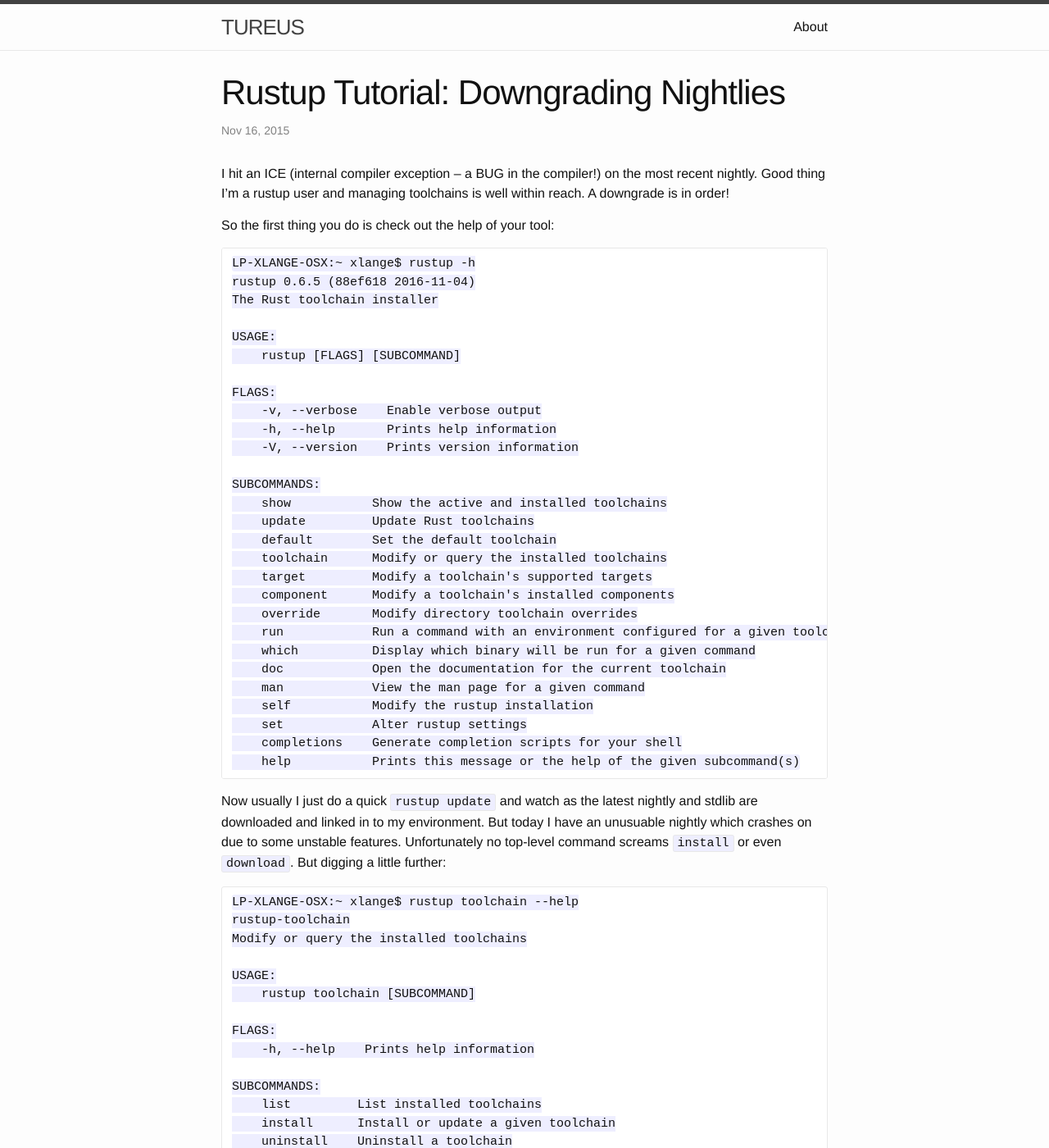
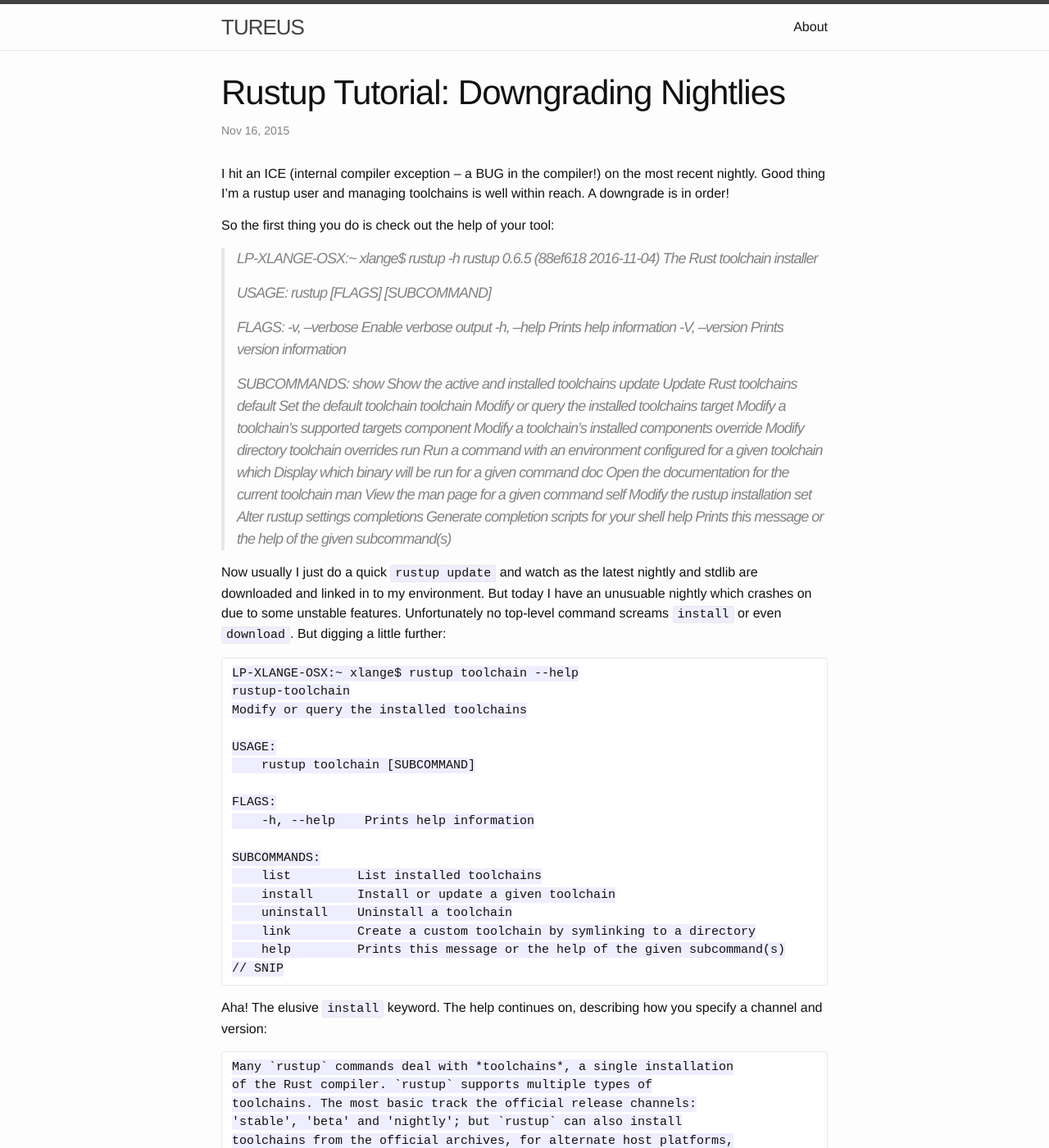
Before and after one commit to tureus/tureus.github.io, a Jekyll site: the page built from _posts/2016-11-16-rustup-tutorial-downgrading.markdown, in a window 1280 px wide and 1400 px high. Shown: the whole window at 82% size. Built offline with Jekyll 4.4.1, drawn with Linux system fonts in a browser that asks for light colours; part of the change alters nothing that is shown.

````diff
--- a/_posts/2016-11-16-rustup-tutorial-downgrading.markdown
+++ b/_posts/2016-11-16-rustup-tutorial-downgrading.markdown
@@ -9,36 +9,34 @@ I hit an ICE (internal compiler exception -- a BUG in the compiler!) on the most
 
 So the first thing you do is check out the help of your tool:
 
-```
-LP-XLANGE-OSX:~ xlange$ rustup -h
-rustup 0.6.5 (88ef618 2016-11-04)
-The Rust toolchain installer
-
-USAGE:
-    rustup [FLAGS] [SUBCOMMAND]
-
-FLAGS:
-    -v, --verbose    Enable verbose output
-    -h, --help       Prints help information
-    -V, --version    Prints version information
-
-SUBCOMMANDS:
-    show           Show the active and installed toolchains
-    update         Update Rust toolchains
-    default        Set the default toolchain
-    toolchain      Modify or query the installed toolchains
-    target         Modify a toolchain's supported targets
-    component      Modify a toolchain's installed components
-    override       Modify directory toolchain overrides
-    run            Run a command with an environment configured for a given toolchain
-    which          Display which binary will be run for a given command
-    doc            Open the documentation for the current toolchain
-    man            View the man page for a given command
-    self           Modify the rustup installation
-    set            Alter rustup settings
-    completions    Generate completion scripts for your shell
-    help           Prints this message or the help of the given subcommand(s)
-```
+> LP-XLANGE-OSX:~ xlange$ rustup -h
+> rustup 0.6.5 (88ef618 2016-11-04)
+> The Rust toolchain installer
+>
+> USAGE:
+>     rustup [FLAGS] [SUBCOMMAND]
+>
+> FLAGS:
+>     -v, --verbose    Enable verbose output
+>     -h, --help       Prints help information
+>     -V, --version    Prints version information
+>
+> SUBCOMMANDS:
+>     show           Show the active and installed toolchains
+>     update         Update Rust toolchains
+>     default        Set the default toolchain
+>     toolchain      Modify or query the installed toolchains
+>     target         Modify a toolchain's supported targets
+>     component      Modify a toolchain's installed components
+>     override       Modify directory toolchain overrides
+>     run            Run a command with an environment configured for a given toolchain
+>     which          Display which binary will be run for a given command
+>     doc            Open the documentation for the current toolchain
+>     man            View the man page for a given command
+>     self           Modify the rustup installation
+>     set            Alter rustup settings
+>     completions    Generate completion scripts for your shell
+>     help           Prints this message or the help of the given subcommand(s)
 
 Now usually I just do a quick `rustup update` and watch as the latest nightly and stdlib are downloaded and
 linked in to my environment. But today I have an unusuable nightly which crashes on due to some unstable
````
